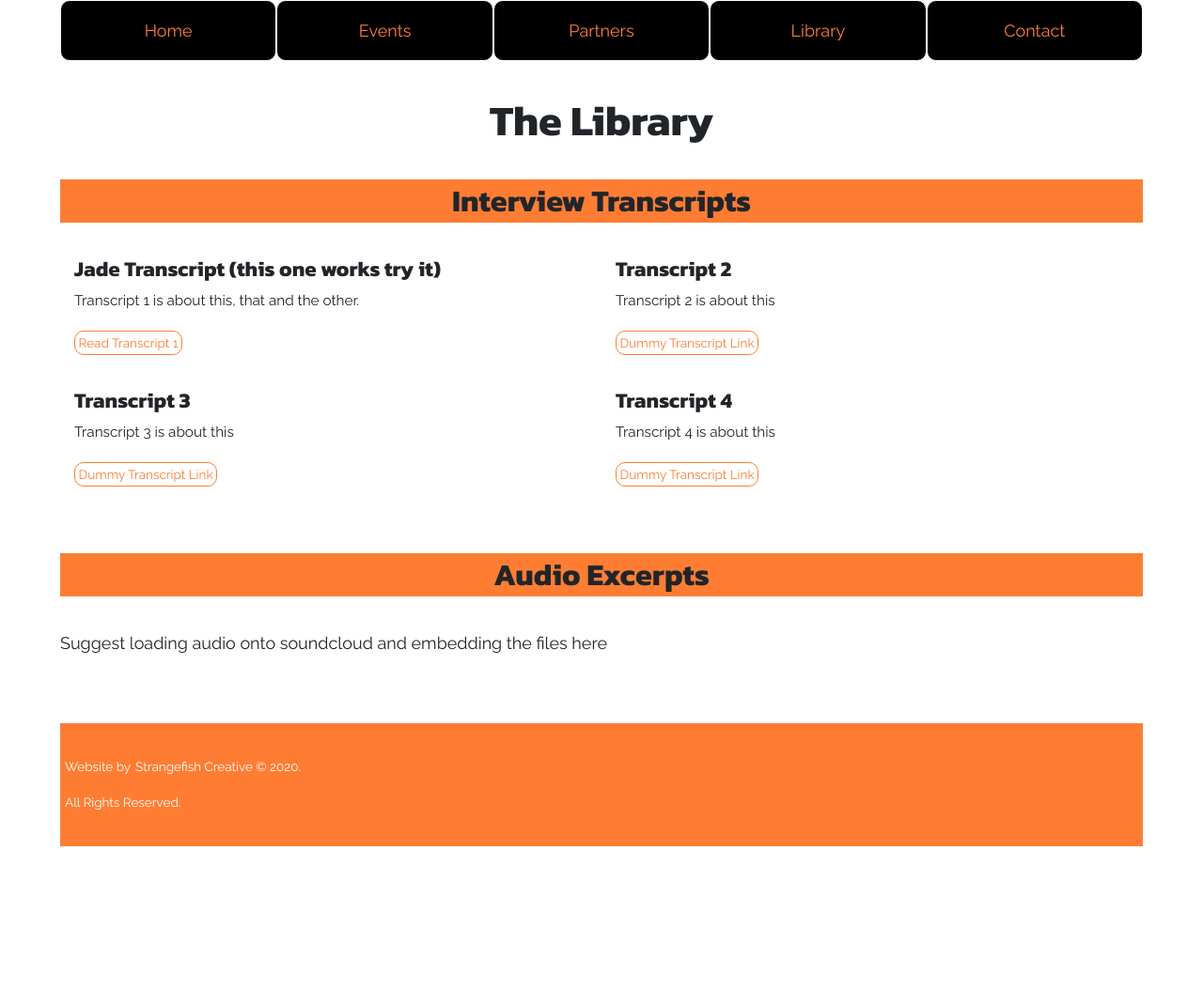
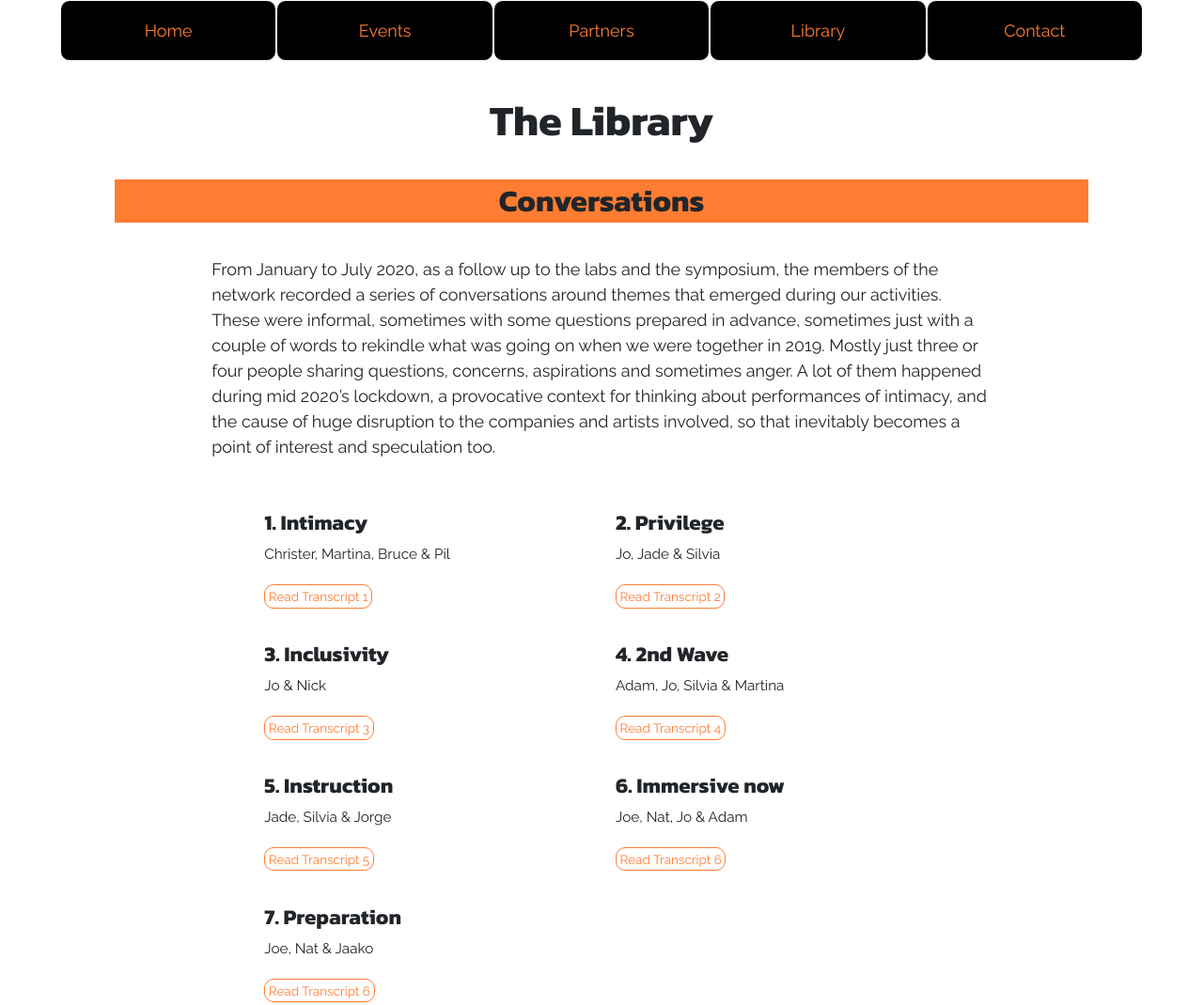
Before and after one commit to Strangefish/PIINetworkUpdate2020, a plain HTML site: page library.html in a window 1280 px wide. Shown: the top 1070 px of the page at 94% size. Before the commit the page ends 901 px from the top, so only its background shows below. Drawn offline with nearby package versions, Linux system fonts and the light colour scheme.

Commit message:
Completed first two sections of library page.

```diff
--- a/library.html
+++ b/library.html
@@ -61,49 +61,93 @@
 
         </div>
 
-  <main>
+<main>
+
+  <div class="site-content">
 
     <div class="heading">
         <h1>The Library</h1>
     </div>
 
     <div class="heading">
-        <h2>Interview Transcripts</h2>
+        <h2>Conversations</h2>
+
+
       </div>
-    <br>
+
+<div class="libraryintro">
+
+      <p>From January to July 2020, as a follow up to the labs and the symposium, the members of the network recorded a series of conversations around themes that emerged during our activities. These were informal, sometimes with some questions prepared in advance, sometimes just with a couple of words to rekindle what was going on when we were together in 2019. Mostly just three or four people sharing questions, concerns, aspirations and sometimes anger. A lot of them happened during mid 2020’s lockdown, a provocative context for thinking about performances of intimacy, and the cause of huge disruption to the companies and artists involved, so that inevitably becomes a point of interest and speculation too.</p>
+</div>
+
+<section>
+
+    <div class="container network">
+
+      <div class="row">
+
+        <div class="col-xs-12 col-lg-6 name box first">
+          <h3>1. Intimacy</h3>
+          <p>Christer, Martina, Bruce & Pil</p>
+          <a class="profile" href="" target="_blank">Read Transcript 1</a>
+        </div>
+
+        <div class="col-xs-12 col-lg-6 name box first">
+          <h3>2. Privilege</h3>
+          <p>Jo, Jade & Silvia</p>
+          <a class="profile" href="resources/documents/JadeTranscript12june.pdf" target="_blank">Read Transcript 2</a>
+        </div>
+
+      </div>
 
     <div class="row">
 
         <div class="col-xs-12 col-lg-6 name box first">
-          <h3>Jade Transcript (this one works try it) </h3>
-          <p>Transcript 1 is about this, that and the other.</p>
-          <a class="profile" href="resources/documents/JadeTranscript12june.pdf" target="_blank">Read Transcript 1</a>
+          <h3>3. Inclusivity</h3>
+          <p>Jo & Nick</p>
+          <a class="profile" href="" target="_blank">Read Transcript 3</a>
         </div>
 
         <div class="col-xs-12 col-lg-6 name box first">
-          <h3>Transcript 2</h3>
-          <p>Transcript 2 is about this</p>
-          <a class="profile" href="http://silviamercuriali.com" target="_blank">Dummy Transcript Link</a>
+          <h3>4. 2nd Wave</h3>
+          <p>Adam, Jo, Silvia & Martina</p>
+          <a class="profile" href="" target="_blank">Read Transcript 4</a>
         </div>
     </div>
 
     <div class="row">
 
       <div class="col-xs-12 col-lg-6 name box first">
-        <h3>Transcript 3</h3>
-        <p>Transcript 3 is about this</p>
-        <a class="profile" href="http://silviamercuriali.com" target="_blank">Dummy Transcript Link</a>
+        <h3>5. Instruction</h3>
+        <p>Jade, Silvia & Jorge</p>
+        <a class="profile" href="" target="_blank">Read Transcript 5</a>
       </div>
 
       <div class="col-xs-12 col-lg-6 name box first">
-        <h3>Transcript 4</h3>
-        <p>Transcript 4 is about this</p>
-        <a class="profile" href="http://silviamercuriali.com" target="_blank">Dummy Transcript Link</a>
+        <h3>6. Immersive now</h3>
+        <p>Joe, Nat, Jo & Adam</p>
+        <a class="profile" href="" target="_blank">Read Transcript 6</a>
       </div>
 
+  </div>
+
+      <div class="row">
+
+        <div class="col-xs-12 col-lg-6 name box first">
+          <h3>7. Preparation</h3>
+          <p>Joe, Nat & Jaako</p>
+          <a class="profile" href="" target="_blank">Read Transcript 6</a>
+        </div>
+
+    <!--  <div class="col-xs-12 col-lg-6 name box first">
+          <h3>8. </h3>
+          <p>Including</p>
+          <a class="profile" href="" target="_blank">Read Transcript 8</a>
+        </div>-->
 
     </div>
-
+  </div>
+</section>
 
         <div class="heading">
             <h2>Audio Excerpts</h2>
@@ -114,7 +158,7 @@
 
         <br>
         <br>
-
+</div>
 
   </main>
 
--- a/resources/css/style.css
+++ b/resources/css/style.css
@@ -404,6 +404,11 @@ li.sub {
   margin: 2rem auto 2.5rem auto;
 }
 
+.libraryintro {
+  max-width: 80%;
+  margin: 2rem auto 2.5rem auto;
+}
+
 section {
   min-width: 100%;
 }
```
Also changed, not shown: transcript2.html (+0 -7 lines).
